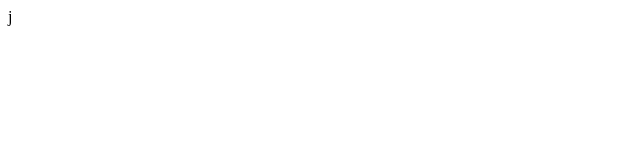
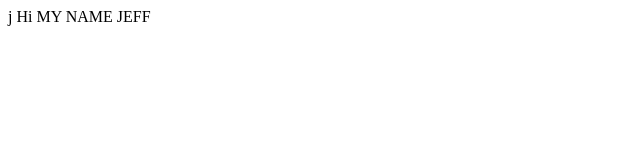
Before and after one commit to fordtri/Bucky20, a plain HTML site: page Index2.html in a window 1280 px wide. Shown: the whole page, without its empty margins (0-640 px from the left). Drawn offline with Linux system fonts and the light colour scheme.

Commit message:
Update Index2.html

```diff
--- a/Index2.html
+++ b/Index2.html
@@ -4,7 +4,11 @@
 <head>
 <title> This is your title Saliva</title>j
 
+</head>
+<body>
+  Hi MY NAME JEFF
 
-</head>
+  </body>
+
 
 </html>
```
